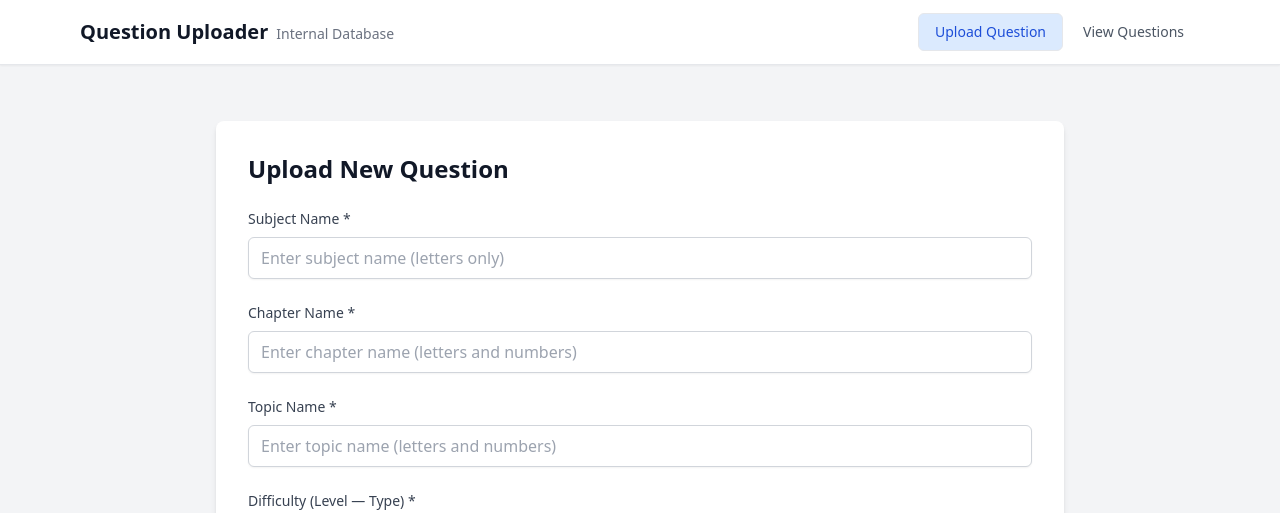
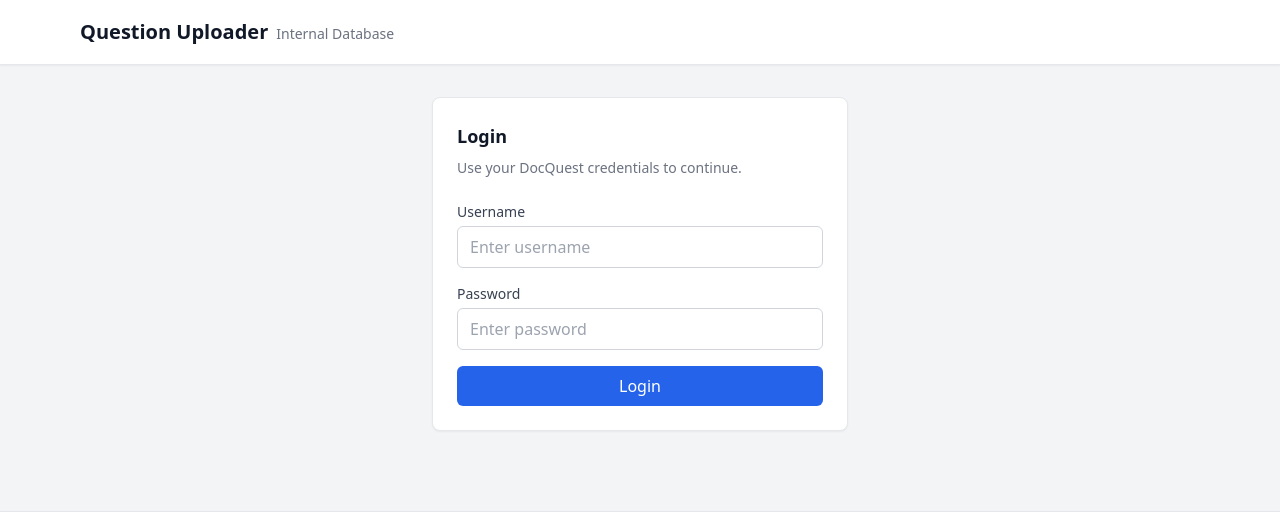
Before and after one commit to gurram46/question-uploader-ui, a React (Create React App) app: page / in a window 1280 px wide. Shown: the top 513 px of the page. Built offline with nearby package versions, Linux system fonts and the light colour scheme; no server answers; the HTML template or start-up script is replaced by a standard one.

Commit message:
Add login and mode selection

```diff
--- a/src/App.css
+++ b/src/App.css
@@ -26,9 +26,24 @@
   }
 
   /* Hide scrollbar in overflow-x containers (mobile nav) */
-  .no-scrollbar::-webkit-scrollbar {
-    display: none;
-  }
+.no-scrollbar::-webkit-scrollbar {
+  display: none;
+}
+
+.ai-frame-wrapper {
+  width: 100%;
+  height: 75vh;
+  border: 1px solid #e5e7eb;
+  border-radius: 12px;
+  overflow: hidden;
+  background: #fff;
+}
+
+.ai-frame {
+  width: 100%;
+  height: 100%;
+  border: 0;
+}
   .no-scrollbar {
     -ms-overflow-style: none; /* IE and Edge */
     scrollbar-width: none; /* Firefox */
--- a/src/App.tsx
+++ b/src/App.tsx
@@ -6,13 +6,34 @@ import { useToast } from './hooks/useToast';
 import './App.css';
 import { QuestionFormProvider } from './context/QuestionFormContext';
 
-type View = 'upload' | 'list';
+type View = 'login' | 'select' | 'upload' | 'list' | 'ai';
 
 function App() {
-  const [currentView, setCurrentView] = useState<View>('upload');
+  const [currentView, setCurrentView] = useState<View>('login');
+  const [loginUser, setLoginUser] = useState('');
+  const [loginPass, setLoginPass] = useState('');
+  const [loginError, setLoginError] = useState('');
   const { toasts, removeToast } = useToast();
   console.log("API Base URL:", process.env.REACT_APP_API_BASE_URL);
   console.log("Environment:", process.env.REACT_APP_ENVIRONMENT);
+  const aiUrl = process.env.REACT_APP_AI_AUTOMATION_URL || 'http://localhost:5173';
+
+  function handleLogin(e: React.FormEvent) {
+    e.preventDefault();
+    if (!loginUser.trim() || !loginPass.trim()) {
+      setLoginError('Enter username and password.');
+      return;
+    }
+    setLoginError('');
+    setCurrentView('select');
+  }
+
+  function handleLogout() {
+    setLoginUser('');
+    setLoginPass('');
+    setLoginError('');
+    setCurrentView('login');
+  }
 
   return (
     <div className="min-h-screen bg-gray-100">
@@ -25,7 +46,18 @@ function App() {
               <span className="ml-2 hidden sm:inline text-sm text-gray-500">Internal Database</span>
             </div>
 
+            {currentView !== 'login' && (
               <div className="flex space-x-1 overflow-x-auto no-scrollbar py-1">
+                <button
+                  onClick={() => setCurrentView('select')}
+                  className={`px-3 py-1.5 sm:px-4 sm:py-2 text-sm font-medium rounded-md transition-colors ${
+                    currentView === 'select'
+                      ? 'bg-primary-100 text-primary-700 border border-primary-200'
+                      : 'text-gray-600 hover:text-gray-900 hover:bg-gray-100'
+                  }`}
+                >
+                  Choose Mode
+                </button>
                 <button
                   onClick={() => setCurrentView('upload')}
                   className={`px-3 py-1.5 sm:px-4 sm:py-2 text-sm font-medium rounded-md transition-colors ${
@@ -34,7 +66,7 @@ function App() {
                       : 'text-gray-600 hover:text-gray-900 hover:bg-gray-100'
                   }`}
                 >
-                Upload Question
+                  Manual Entry
                 </button>
                 <button
                   onClick={() => setCurrentView('list')}
@@ -46,7 +78,24 @@ function App() {
                 >
                   View Questions
                 </button>
+                <button
+                  onClick={() => setCurrentView('ai')}
+                  className={`px-3 py-1.5 sm:px-4 sm:py-2 text-sm font-medium rounded-md transition-colors ${
+                    currentView === 'ai'
+                      ? 'bg-primary-100 text-primary-700 border border-primary-200'
+                      : 'text-gray-600 hover:text-gray-900 hover:bg-gray-100'
+                  }`}
+                >
+                  AI Automation
+                </button>
+                <button
+                  onClick={handleLogout}
+                  className="px-3 py-1.5 sm:px-4 sm:py-2 text-sm font-medium rounded-md text-gray-600 hover:text-gray-900 hover:bg-gray-100"
+                >
+                  Logout
+                </button>
               </div>
+            )}
           </div>
         </div>
       </nav>
@@ -54,8 +103,93 @@ function App() {
       {/* Main Content */}
       <QuestionFormProvider>
         <main className="py-8">
+          {currentView === 'login' && (
+            <div className="max-w-md mx-auto px-4">
+              <div className="bg-white shadow-sm border border-gray-200 rounded-lg p-6">
+                <h2 className="text-lg font-semibold text-gray-900 mb-2">Login</h2>
+                <p className="text-sm text-gray-500 mb-6">Use your DocQuest credentials to continue.</p>
+                <form onSubmit={handleLogin} className="space-y-4">
+                  <div>
+                    <label className="block text-sm font-medium text-gray-700 mb-1">Username</label>
+                    <input
+                      value={loginUser}
+                      onChange={e => setLoginUser(e.target.value)}
+                      className="w-full border border-gray-300 rounded-md px-3 py-2 focus:outline-none focus:ring-2 focus:ring-primary-200"
+                      placeholder="Enter username"
+                    />
+                  </div>
+                  <div>
+                    <label className="block text-sm font-medium text-gray-700 mb-1">Password</label>
+                    <input
+                      type="password"
+                      value={loginPass}
+                      onChange={e => setLoginPass(e.target.value)}
+                      className="w-full border border-gray-300 rounded-md px-3 py-2 focus:outline-none focus:ring-2 focus:ring-primary-200"
+                      placeholder="Enter password"
+                    />
+                  </div>
+                  {loginError && <div className="text-sm text-red-600">{loginError}</div>}
+                  <button
+                    type="submit"
+                    className="w-full bg-primary-600 text-white py-2 rounded-md hover:bg-primary-700 transition-colors"
+                  >
+                    Login
+                  </button>
+                </form>
+              </div>
+            </div>
+          )}
+          {currentView === 'select' && (
+            <div className="max-w-5xl mx-auto px-4">
+              <h2 className="text-xl font-semibold text-gray-900 mb-6">Choose a workflow</h2>
+              <div className="grid gap-6 md:grid-cols-2">
+                <div className="bg-white border border-gray-200 rounded-lg p-6 shadow-sm">
+                  <h3 className="text-lg font-semibold text-gray-900 mb-2">Manual Entry</h3>
+                  <p className="text-sm text-gray-600 mb-4">
+                    Upload questions manually, review and edit metadata, then save to the database.
+                  </p>
+                  <button
+                    onClick={() => setCurrentView('upload')}
+                    className="bg-primary-600 text-white px-4 py-2 rounded-md hover:bg-primary-700 transition-colors"
+                  >
+                    Start Manual Entry
+                  </button>
+                </div>
+                <div className="bg-white border border-gray-200 rounded-lg p-6 shadow-sm">
+                  <h3 className="text-lg font-semibold text-gray-900 mb-2">AI Automation</h3>
+                  <p className="text-sm text-gray-600 mb-4">
+                    Review AI-extracted questions, verify answers, and commit in bulk.
+                  </p>
+                  <button
+                    onClick={() => setCurrentView('ai')}
+                    className="bg-primary-600 text-white px-4 py-2 rounded-md hover:bg-primary-700 transition-colors"
+                  >
+                    Open AI Automation
+                  </button>
+                </div>
+              </div>
+            </div>
+          )}
           {currentView === 'upload' && <QuestionUploadForm />}
           {currentView === 'list' && <QuestionsList />}
+          {currentView === 'ai' && (
+            <div className="max-w-6xl mx-auto px-4">
+              <div className="flex items-center justify-between mb-4">
+                <h2 className="text-xl font-semibold text-gray-900">AI Automation Review</h2>
+                <a
+                  href={aiUrl}
+                  target="_blank"
+                  rel="noreferrer"
+                  className="text-sm text-primary-700 hover:text-primary-900"
+                >
+                  Open in new tab
+                </a>
+              </div>
+              <div className="ai-frame-wrapper">
+                <iframe title="AI Automation" src={aiUrl} className="ai-frame" />
+              </div>
+            </div>
+          )}
         </main>
       </QuestionFormProvider>
 
```
Lines whose indentation alone changed are shown as unchanged.
